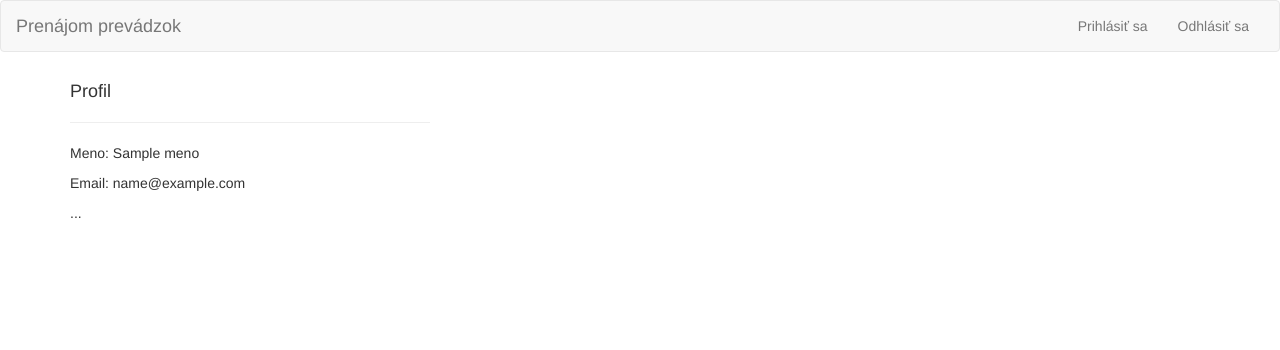
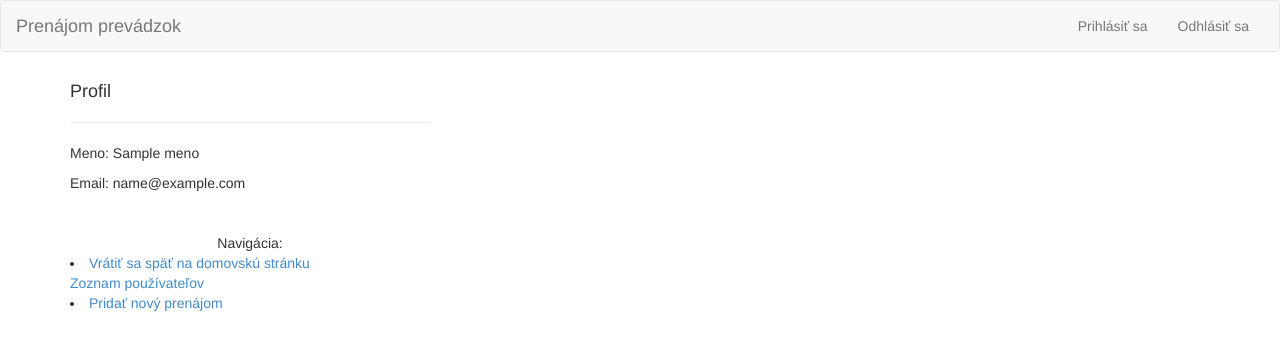
Before and after one commit to 8brano7/Prenajom, a CodeIgniter app: the page made by application/views/profile_view.php in a window 1280 px wide. Shown: the top 350 px of the page. Run offline with CodeIgniter, Linux system fonts and the light colour scheme; the template is opened without the code that fills it: most values are stand-ins (such as "Sample title", 1, 10 or a date in 2020).

```diff
--- a/application/controllers/login.php
+++ b/application/controllers/login.php
@@ -5,7 +5,8 @@ class login extends CI_Controller
 	{
 
 		parent::__construct();
-
+        $this->load->view('template/header');
+        $this->load->view('template/navigation');
 		$this->load->helper(array('form','url','html'));
 		$this->load->library(array('session', 'form_validation'));
 		$this->load->database();
--- a/application/controllers/profile.php
+++ b/application/controllers/profile.php
@@ -3,6 +3,7 @@ class profile extends CI_Controller
 {
 	public function __construct()
 	{
+
 		parent::__construct();
 		$this->load->helper(array('url','html'));
 		$this->load->library('session');
--- a/application/controllers/signup.php
+++ b/application/controllers/signup.php
@@ -4,6 +4,8 @@ class signup extends CI_Controller
 	public function __construct()
 	{
 		parent::__construct();
+        $this->load->view('template/header');
+        $this->load->view('template/navigation');
 		$this->load->helper(array('form','url'));
 		$this->load->library(array('session', 'form_validation'));
 		$this->load->database();
--- a/application/views/profile_view.php
+++ b/application/views/profile_view.php
@@ -16,7 +16,7 @@
                 <span class="icon-bar"></span>
                 <span class="icon-bar"></span>
             </button>
-			<a class="navbar-brand" href="<?php echo base_url(); ?>index.php/home">Prenájom prevádzok</a>
+            <a class="navbar-brand" href="<?php echo base_url(); ?>index.php">Prenájom prevádzok</a>
         </div>
         <div class="collapse navbar-collapse" id="navbar1">
             <ul class="nav navbar-nav navbar-right">
@@ -39,7 +39,23 @@
             <p>Meno: <?php echo $meno; ?></p>
             <p>Email: <?php echo $email; ?></p>
 
-			<p>...</p>
+
+            <p>
+                <BR>
+            <center>
+                Navigácia:
+            </center>
+            <li><a href="<?php echo base_url(); ?>index.php">Vrátiť sa späť na domovskú stránku</a></li
+            <li><a href="<?php echo base_url(); ?>index.php/databaza/pouzivatelia">Zoznam používateľov</a></li>
+            <li><a href="<?php echo base_url(); ?>index.php/databaza/prenajom">Pridať nový prenájom</a></li>
+
+
+
+
+
+
+
+            </p>
         </div>
 
 
--- a/application/views/signup_view.php
+++ b/application/views/signup_view.php
@@ -20,7 +20,7 @@
         <div class="collapse navbar-collapse" id="navbar1">
             <ul class="nav navbar-nav navbar-right">
                 <?php if ($this->session->userdata('login')){ ?>
-				<li><p class="navbar-text">Hello <?php echo $this->session->userdata('uname'); ?></p></li>
+                    <li><p class="navbar-text">Ahoj <?php echo $this->session->userdata('uname'); ?></p></li>
                     <li><a href="<?php echo base_url(); ?>index.php/home/logout">Log Out</a></li>
                 <?php } else { ?>
                     <li><a href="<?php echo base_url(); ?>index.php/login">Prihlásiť sa</a></li>
@@ -35,7 +35,7 @@
         <div class="col-md-4 col-md-offset-4 well">
             <?php $attributes = array("name" => "signupform");
             echo form_open("signup/index", $attributes);?>
-			<legend>Signup</legend>
+            <legend>Registrovať sa</legend>
 
             <div class="form-group">
                 <label for="name">Meno</label>
```
Also changed, not shown: application/views/login_view.php (+5 -5 lines), application/views/template/navigation.php (+10 -3 lines). Lines whose indentation alone changed are shown as unchanged.
